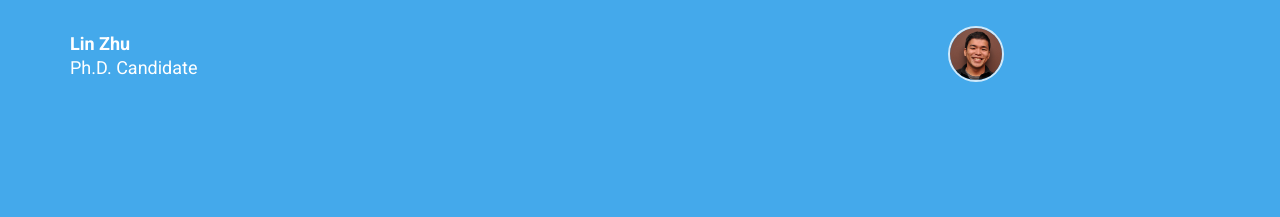
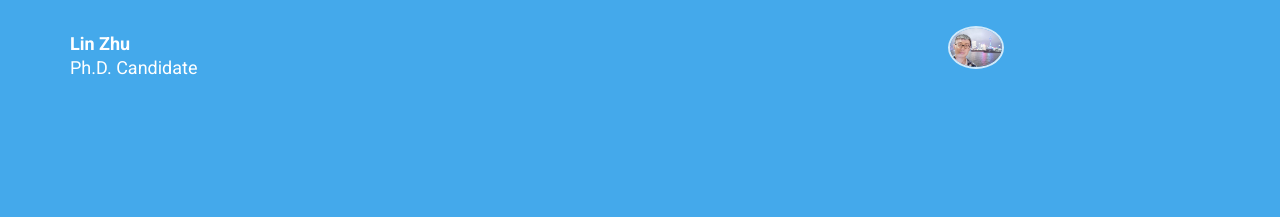
Before and after one commit to Crazyspike/home, a Jekyll site: the page built from index.html, in a window 1280 px wide. Shown: the top 217 px of the page. Built offline with Jekyll 4.4.1, drawn with Linux system fonts in a browser that asks for light colours; nearby versions of some CDN libraries.

Commit message:
Update personal.yml

```diff
--- a/_data/personal.yml
+++ b/_data/personal.yml
@@ -2,7 +2,7 @@ name: Lin Zhu
 
 label: Ph.D. Candidate
 
-picture: /img/profile-picture.jpg
+picture: /img/me.jpg
 
 email: linzhu@pku.edu.cn
 
```
